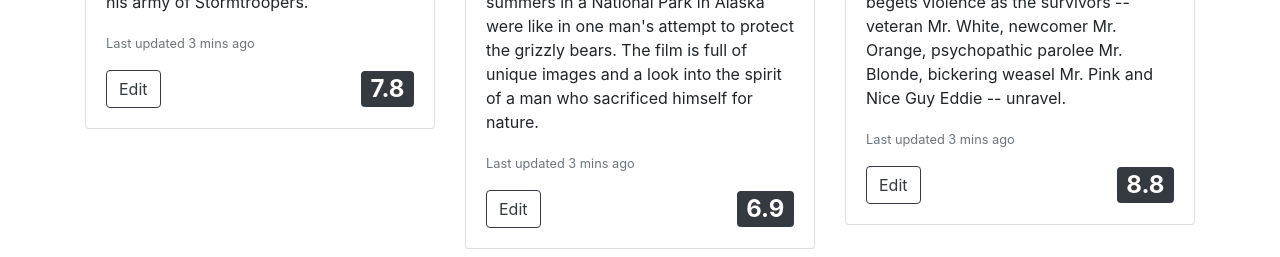
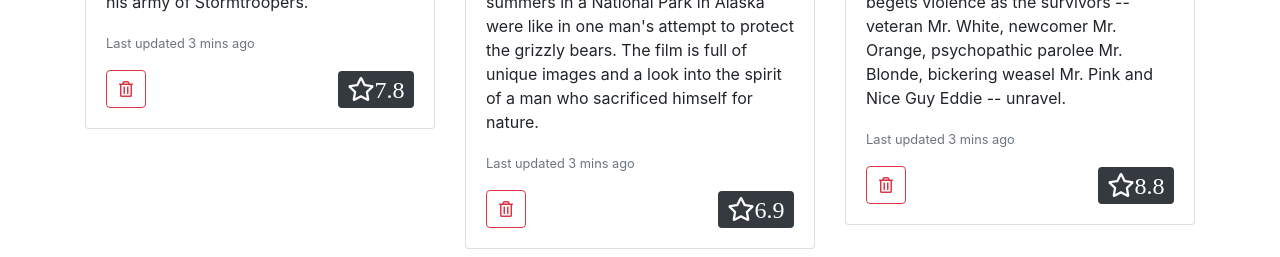
Before and after one commit to Ugurhamzaoglu67/React-MovieApp, a React (Create React App) app: page / in a window 1280 px wide. Shown: the part 540-797 px from the top of the page. Built offline with nearby package versions, Linux system fonts and the light colour scheme.

Commit message:
onClick -> delete

```diff
--- a/public/index.html
+++ b/public/index.html
@@ -12,7 +12,7 @@
     <link rel="apple-touch-icon" href="%PUBLIC_URL%/logo192.png" />
 
     <link rel="manifest" href="%PUBLIC_URL%/manifest.json" />
-
+    <link rel="stylesheet" href="https://cdnjs.cloudflare.com/ajax/libs/font-awesome/5.15.3/css/all.min.css" integrity="sha512-iBBXm8fW90+nuLcSKlbmrPcLa0OT92xO1BIsZ+ywDWZCvqsWgccV3gFoRBv0z+8dLJgyAHIhR35VZc2oM/gI1w==" crossorigin="anonymous" />
     <link rel="stylesheet" href="https://cdn.jsdelivr.net/npm/bootstrap@4.6.0/dist/css/bootstrap.min.css" integrity="sha384-B0vP5xmATw1+K9KRQjQERJvTumQW0nPEzvF6L/Z6nronJ3oUOFUFpCjEUQouq2+l" crossorigin="anonymous">
 
 
--- a/src/components/app/App.js
+++ b/src/components/app/App.js
@@ -34,14 +34,20 @@ class App extends Component {
                 "imageUrl":"https://www.themoviedb.org/t/p/w600_and_h900_bestv2/AjTtJNumZyUDz33VtMlF1K8JPsE.jpg"
 
             },
-
-
-
-
-
         ]
     }
 
+
+    deleteMovie = (movie) => {
+
+        const new_movies_list = this.state.movies_list.filter(mv =>
+                mv.id !== movie.id
+            )
+
+        this.setState({
+            movies_list : new_movies_list
+        })
+    }
 
 
     render() {
@@ -54,7 +60,11 @@ class App extends Component {
                     </div>
                </div>
 
-               <Movies movies_list = {this.state.movies_list}  />
+               <Movies
+                movies_list = {this.state.movies_list}
+                plsDeleteMovie={this.deleteMovie}  // PROPS HALİNE GETİRİYORUZ, PARENT'TAKİ FUNCTIONU.
+
+               />
 
            </div>
         )
--- a/src/components/movies/Movies.js
+++ b/src/components/movies/Movies.js
@@ -1,10 +1,13 @@
-import React, { Component } from "react";
+import React from "react";
 
-class Movies extends Component {
-  render() {
+
+const Movies = (props) => {
+
+
+
     return (
       <div className="row">
-        {this.props.movies_list.map((movie) => (
+        {props.movies_list.map((movie) => (
           <div className="col-md-4" key={movie.id}>
 
               <div className="card ">
@@ -18,14 +21,15 @@ class Movies extends Component {
                   </p>
 
                   <div className="d-flex justify-content-between align-items-center ">
-                    <button type="button" className="btn btn-outline-dark">
-                      Edit
+                    <button type="button" onClick={(e) => props.plsDeleteMovie(movie)}   className="btn btn-outline-danger">
+                       <i className="far fa-trash-alt"></i>
                     </button>
                     <span
                       className="badge badge-dark"
                       style={{ fontSize: "1.5rem" }}
                     >
-                      {movie.rating}
+                      <i className="far fa-star">{movie.rating}</i>
+
                     </span>
                   </div>
                 </div>
@@ -35,7 +39,6 @@ class Movies extends Component {
         ))}
       </div>
     );
-  }
 }
 
 export default Movies;
```
